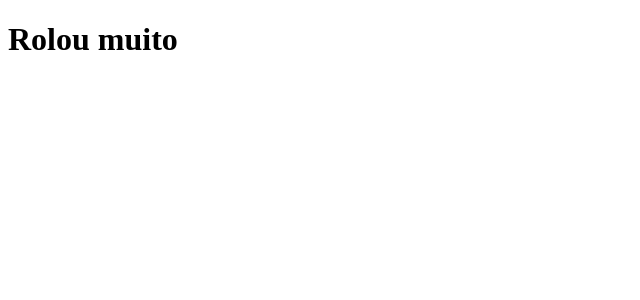
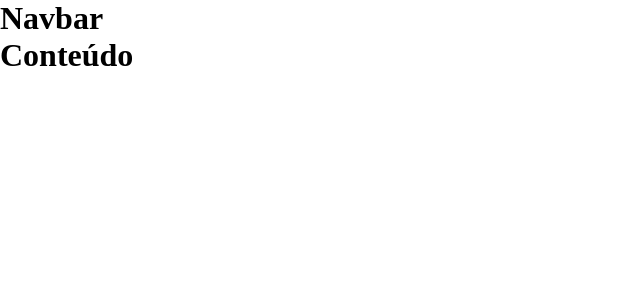
Before and after one commit to brunoaalexandre/the-blog, a React (Vite) app: page / in a window 1280 px wide. Shown: the top 300 px of the page, without its empty margins (0-640 px from the left). Built offline with nearby package versions, Linux system fonts and the light colour scheme.

Commit message:
Added global config and Header component in App

```diff
--- a/src/App.tsx
+++ b/src/App.tsx
@@ -1,5 +1,11 @@
+import { Header } from "./components/Header";
+import { GlobalStyle } from "./styles/global";
+
 export default function App() {
-  return(
-    <h1>Rolou muito</h1>
+  return (
+    <>
+      <Header />
+      <GlobalStyle />
+    </>
   );
 }
--- /dev/null
+++ b/src/components/Header/index.tsx
@@ -0,0 +1,13 @@
+import { Navbar } from "../Navbar";
+import { Container, Content } from "./styles";
+
+export function Header() {
+  return(
+    <Container>
+      <Navbar />
+      <Content>
+        <h1>Conteúdo</h1>
+      </Content>
+    </Container>
+  );
+}
--- /dev/null
+++ b/src/components/Header/styles.ts
@@ -0,0 +1,9 @@
+import styled from "styled-components";
+
+export const Container = styled.header`
+  width: 100%;
+`;
+
+export const Content = styled.div`
+  max-width: 1120px;
+`;
--- /dev/null
+++ b/src/components/Navbar/index.tsx
@@ -0,0 +1,11 @@
+import { Container, Content } from "./styles";
+
+export function Navbar() {
+  return(
+    <Container>
+      <Content>
+        <h1>Navbar</h1>
+      </Content>
+    </Container>
+  );
+}
--- /dev/null
+++ b/src/components/Navbar/styles.ts
@@ -0,0 +1,9 @@
+import styled from "styled-components";
+
+export const Container = styled.div`
+  width: 100%;
+`;
+
+export const Content = styled.div`
+  max-width: 1120px;
+`;
```
